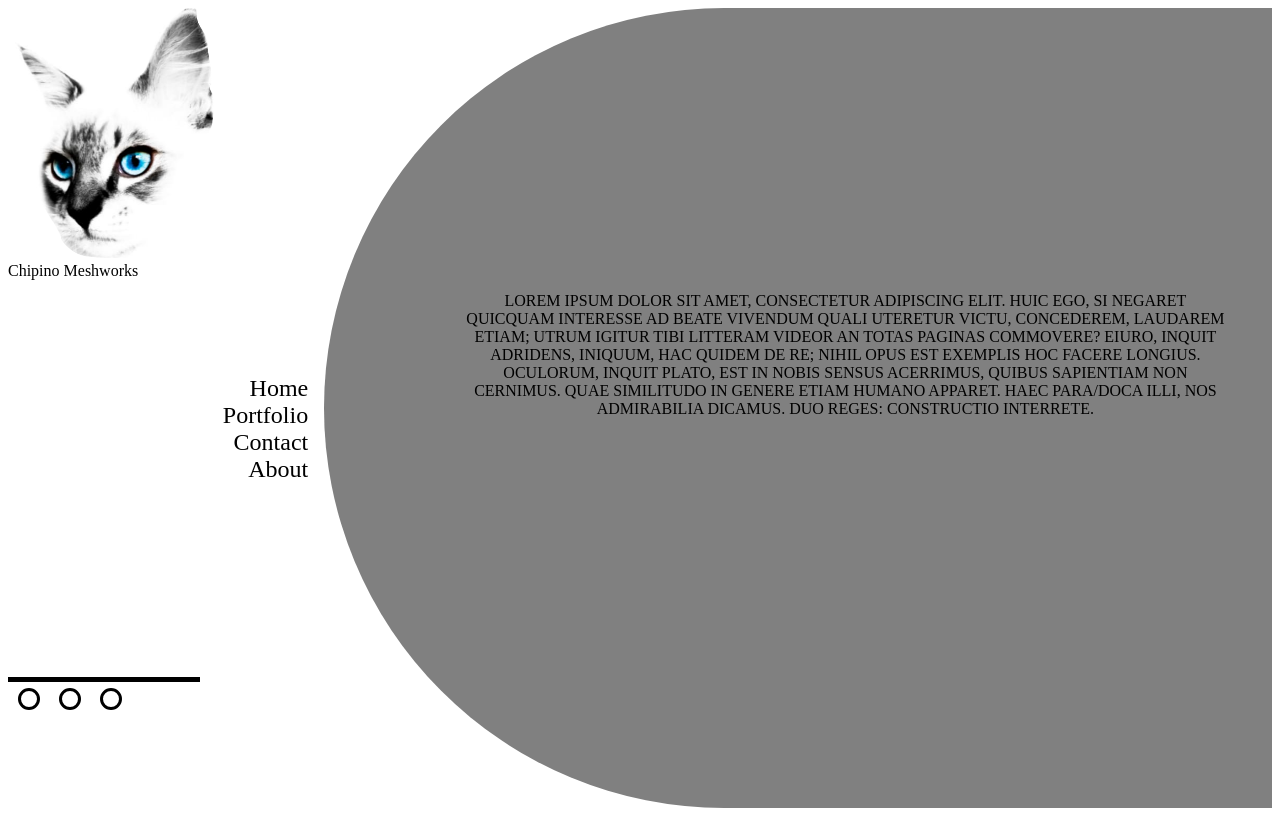
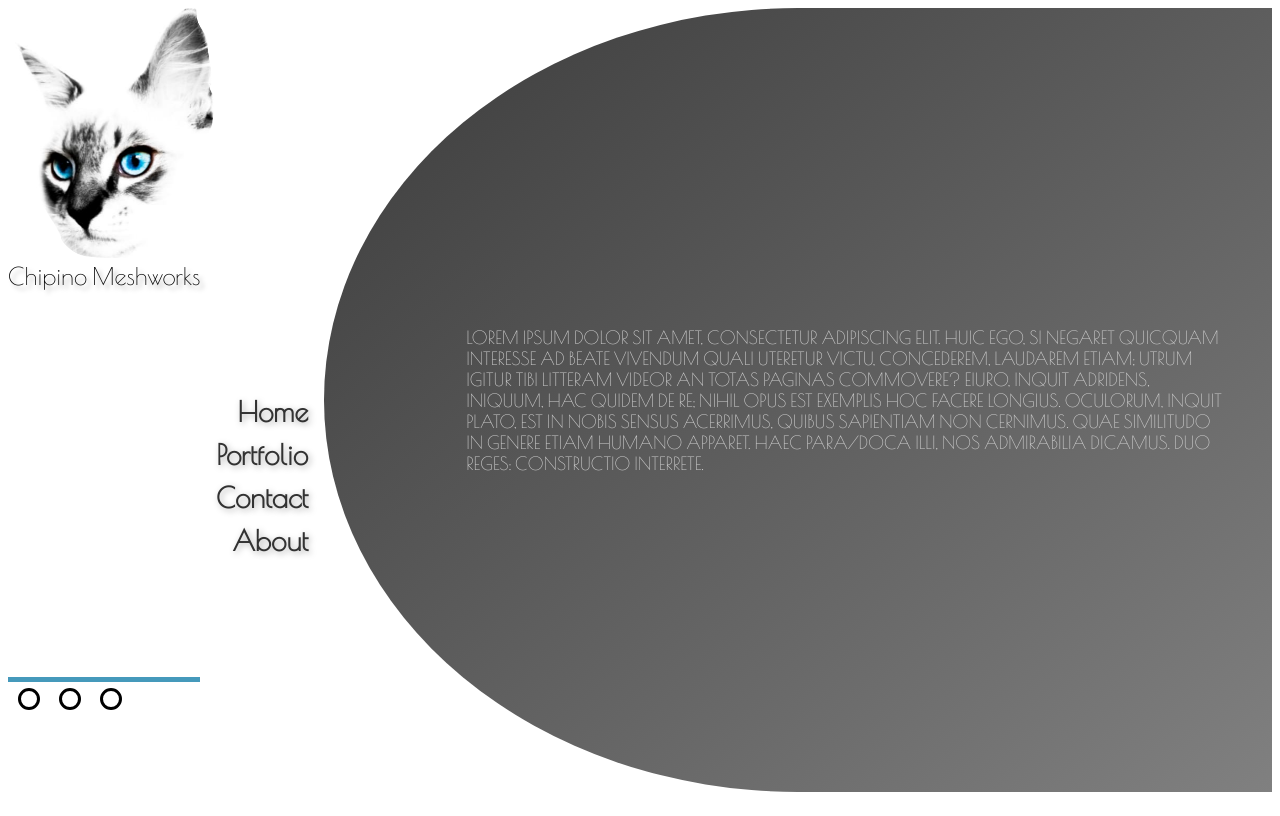
Before and after one commit to harjot85/chipino-frontend, a React (Create React App) app: page / in a window 1280 px wide. Built offline with nearby package versions, Linux system fonts and the light colour scheme; some icons are missing.

Commit message:
Home Page styles

```diff
--- a/src/App.js
+++ b/src/App.js
@@ -6,31 +6,21 @@ import Contact from "./pages/contact/contact";
 import About from "./pages/about/about";
 import store from "./redux/store";
 import { Provider } from "react-redux";
-
+import "./style.css";
 
 class App extends Component {
   render() {
     return (
-
       <Provider store={store}>
         <Router>
-           <div>
-            {/* <ul style={{ background:'turquoise', display: 'flex', 'justify-content':'space-around', 'list-style-type':'none'}}>
-              <li><Link to="/">Home</Link></li> |
-              <li><Link to="/projects">Projects</Link></li> |
-              <li><Link to="/contact">Contact</Link></li> |
-              <li><Link to="/about">About</Link></li>
-            </ul>  */}
-            <div>
-              <Route exact path="/" component={Home} />
-              <Route path="/projects" component={Projects} />
-              <Route path="/contact" component={Contact} />
-              <Route path="/about" component={About} />
-            </div>
+          <div className="app">
+            <Route exact path="/" component={Home} />
+            <Route path="/projects" component={Projects} />
+            <Route path="/contact" component={Contact} />
+            <Route path="/about" component={About} />
           </div>
         </Router>
       </Provider>
-
     );
   }
 }
--- a/src/components/footer/footer.js
+++ b/src/components/footer/footer.js
@@ -2,36 +2,8 @@ import React, { Component } from "react";
 import { connect } from "react-redux";
 import { getSocialMedia } from "../../redux/actions/text";
 import { Row } from "reactstrap";
-import styled from "styled-components";
 
-
-const FooterStyled = styled.div`
-  margin-bottom: 0em;
-  left: 0;
-  bottom: 0;
-  text-align: center;
-`;
-
-const FooterIcon = styled.div`
-  font-size: 32px;
-  color: black;
-  &:hover {
-   color:#42a7f4;
-  }
-`;
-
-const FooterIconContainer = styled.div`
-  margin-top: 3%;
-  margin-left: 5%;
-  margin-right: 5%;
-  border: 3px solid black;
-  border-radius: 50%;
-  padding: 8px;
-
-  &:hover {
-    border-color:#42a7f4;
-   }
-`;
+import { FooterStyled, FooterIcon, FooterIconContainer } from "./styled";
 
 export class Footer extends Component {
   constructor(props) {
@@ -62,7 +34,15 @@ export class Footer extends Component {
         />
         <FooterStyled>
           {/* {console.log(JSON.stringify(p.socialMedia))} */}
-          <Row style={{ display: "flex", borderTop: "5px solid black", position: 'fixed', width:'15%' , bottom: 90 }}>
+          <Row
+            style={{
+              display: "flex",
+              borderTop: "5px solid #4599BB",
+              position: "fixed",
+              width: "15%",
+              bottom: 90
+            }}
+          >
             <FooterIconContainer className="social-div fb">
               <a href="/">
                 <FooterIcon className="fab fa-github" />
--- /dev/null
+++ b/src/components/footer/styled.js
@@ -0,0 +1,29 @@
+import styled from "styled-components";
+
+export const FooterStyled = styled.div`
+  margin-bottom: 0em;
+  left: 0;
+  bottom: 0;
+  text-align: center;
+`;
+
+export const FooterIcon = styled.div`
+  font-size: 32px;
+  color: black;
+  &:hover {
+   color:#42a7f4;
+  }
+`;
+
+export const FooterIconContainer = styled.div`
+  margin-top: 3%;
+  margin-left: 5%;
+  margin-right: 5%;
+  border: 3px solid black;
+  border-radius: 50%;
+  padding: 8px;
+
+  &:hover {
+    border-color:#42a7f4;
+   }
+`;
--- /dev/null
+++ b/src/components/navpanel/navpanel.js
@@ -0,0 +1,64 @@
+import React, { Component } from "react";
+import chester from "../../resources/chester.png";
+
+import { Col, Row } from "reactstrap";
+import { NavigationWrapper, LinkStyled } from "./styled";
+
+export default class NavPanel extends Component {
+  render() {
+    return (
+      <React.Fragment>
+        <Col style={{ width: "25%" }}>
+          <Row>
+            <Col>
+              <img
+                style={{ maxWidth: "300px", maxHeight: "250px" }}
+                src={chester}
+                alt="Chipino Meshworks"
+              />
+            </Col>
+          </Row>
+
+          <Row>
+            <Col
+              style={{
+                fontFamily: "'Poiret One', cursive",
+                fontSize: "24px",
+                textShadow: "4px 4px 4px #aaa"
+              }}
+            >
+              Chipino Meshworks
+            </Col>
+          </Row>
+
+          <Row>
+            <Col>
+              <div
+                style={{
+                  padding: "30% 0 30% 0",
+                  textAlign: "right",
+                  fontWeight: "600"
+                }}
+              >
+                <NavigationWrapper>
+                  <Row style={{ marginTop: "10px" }}>
+                    <LinkStyled to="/">Home</LinkStyled>
+                  </Row>
+                  <Row style={{ marginTop: "10px" }}>
+                    <LinkStyled to="/projects">Portfolio</LinkStyled>
+                  </Row>
+                  <Row style={{ marginTop: "10px" }}>
+                    <LinkStyled to="/contact">Contact</LinkStyled>
+                  </Row>
+                  <Row style={{ marginTop: "10px" }}>
+                    <LinkStyled to="/about">About</LinkStyled>
+                  </Row>
+                </NavigationWrapper>
+              </div>
+            </Col>
+          </Row>
+        </Col>
+      </React.Fragment>
+    );
+  }
+}
--- /dev/null
+++ b/src/components/navpanel/styled.js
@@ -0,0 +1,21 @@
+import { Link } from "react-router-dom";
+import styled from "styled-components";
+
+export const NavigationWrapper = styled.div`
+  font-size: 28px;
+  padding-right: 5%;
+  font-family: "Poiret One", cursive;
+`;
+
+export const LinkStyled = styled(Link)`
+  text-decoration: none;
+  color: black;
+  margin-top: 15px;
+  color: #323232;
+  text-shadow: 2px 2px 6px #aaa
+
+  &:hover {
+    color: #cea100;
+    text-decoration: underline;
+  }
+`;
--- a/src/pages/home/home.js
+++ b/src/pages/home/home.js
@@ -1,109 +1,51 @@
 import React, { Component } from "react";
 import { Col, Row, Container } from "reactstrap";
 import Footer from "../../components/footer/footer";
-import chester from "../../resources/chester.png";
-import { Link } from "react-router-dom";
-import styled from "styled-components";
-
-const NavigationWrapper = styled.div`
-  font-size: 24px;
-  padding-right: 5%;
-`;
-
-const LinkStyled = styled(Link)`
-  text-decoration: none;
-  color: black;
-
-  &:hover {
-    color: #42a7f4;
-  }
-`;
+import NavPanel from "../../components/navpanel/navpanel";
+import { InfoPanelText } from "./styled";
 
 export default class Home extends Component {
   render() {
     return (
-      <Container>
-        <Row style={{ display: "flex", height: "800px" }}>
-          <Col style={{ height: "100%", width: "25%" }}>
-          <Row>
-            <Row>
-              <Col>
-                <img
-                  style={{ maxWidth: "300px", maxHeight: "250px" }}
-                  src={chester}
-                  alt="Chipino Meshworks"
-                />
-              </Col>
-            </Row>
-            </Row>
+      <React.Fragment>
+        <link
+          href="https://fonts.googleapis.com/css?family=Poiret+One"
+          rel="stylesheet"
+        />
+        <Container style={{ height: "100%" }}>
+          <Row style={{ display: "inline-flex", height: "100%" }}>
+            <NavPanel />
+            <Col
 
-            <Row>
-              <Col>Chipino Meshworks</Col>
-            </Row>
+              style={{
+                width: "75%",
+                backgroundColor: "grey",
+                borderRadius: "50% 0 0 50%",
+                backgroundImage: 'linear-gradient(to bottom right, #3B3B3B, grey)'
 
-            <Row>
-              <Col>
-                <div
-                  style={{
-                    padding: "30% 0 30% 0",
-                    textAlign: "right"
-                  }}
-                >
-                  <NavigationWrapper>
-                    <Row>
-                      <LinkStyled to="/">Home</LinkStyled>
-                    </Row>
-                    <Row>
-                      <LinkStyled to="/projects">Portfolio</LinkStyled>
-                    </Row>
-                    <Row>
-                      <LinkStyled to="/contact">Contact</LinkStyled>
-                    </Row>
-                    <Row>
-                      <LinkStyled to="/about">About</LinkStyled>
-                    </Row>
-                  </NavigationWrapper>
-                </div>
-              </Col>
-            </Row>
-
-            <Row>
-              <Col>
-                <Footer />
-              </Col>
-            </Row>
-          </Col>
-          <Col
-            style={{
-              height: "100%",
-              width: "75%",
-              backgroundColor: "grey",
-              borderRadius: "400px 0 0 400px"
-            }}
-          >
-            <div
-              style={{
-                textAlign: "center",
-                paddingTop: "30%",
-                paddingLeft: "15%",
-                paddingRight: "5%",
-                display: "inline-block",
-                verticalAlign: "middle"
               }}
             >
-              LOREM IPSUM DOLOR SIT AMET, CONSECTETUR ADIPISCING ELIT. HUIC EGO,
-              SI NEGARET QUICQUAM INTERESSE AD BEATE VIVENDUM QUALI UTERETUR
-              VICTU, CONCEDEREM, LAUDAREM ETIAM; UTRUM IGITUR TIBI LITTERAM
-              VIDEOR AN TOTAS PAGINAS COMMOVERE? EIURO, INQUIT ADRIDENS,
-              INIQUUM, HAC QUIDEM DE RE; NIHIL OPUS EST EXEMPLIS HOC FACERE
-              LONGIUS. OCULORUM, INQUIT PLATO, EST IN NOBIS SENSUS ACERRIMUS,
-              QUIBUS SAPIENTIAM NON CERNIMUS. QUAE SIMILITUDO IN GENERE ETIAM
-              HUMANO APPARET. HAEC PARA/DOCA ILLI, NOS ADMIRABILIA DICAMUS. DUO
-              REGES: CONSTRUCTIO INTERRETE.
-            </div>
+              <InfoPanelText>
+                LOREM IPSUM DOLOR SIT AMET, CONSECTETUR ADIPISCING ELIT. HUIC
+                EGO, SI NEGARET QUICQUAM INTERESSE AD BEATE VIVENDUM QUALI
+                UTERETUR VICTU, CONCEDEREM, LAUDAREM ETIAM; UTRUM IGITUR TIBI
+                LITTERAM VIDEOR AN TOTAS PAGINAS COMMOVERE? EIURO, INQUIT
+                ADRIDENS, INIQUUM, HAC QUIDEM DE RE; NIHIL OPUS EST EXEMPLIS HOC
+                FACERE LONGIUS. OCULORUM, INQUIT PLATO, EST IN NOBIS SENSUS
+                ACERRIMUS, QUIBUS SAPIENTIAM NON CERNIMUS. QUAE SIMILITUDO IN
+                GENERE ETIAM HUMANO APPARET. HAEC PARA/DOCA ILLI, NOS
+                ADMIRABILIA DICAMUS. DUO REGES: CONSTRUCTIO INTERRETE.
+              </InfoPanelText>
+
+            </Col>
+          </Row>
+        </Container>
+        <Row>
+          <Col>
+            <Footer />
           </Col>
         </Row>
-      </Container>
+      </React.Fragment>
     );
   }
 }
--- /dev/null
+++ b/src/pages/home/styled.js
@@ -0,0 +1,12 @@
+import styled from "styled-components";
+
+export const InfoPanelText = styled.div`
+    position: relative;
+    top: 50%;
+    transform: translateY(-50%);
+    padding-left: 15%;
+    padding-right: 5%;
+    font-size: 18px;
+    color: #CDCDCD;
+    font-family: Poiret One, cursive;
+`;
--- /dev/null
+++ b/src/style.css
@@ -0,0 +1,19 @@
+html {
+  height: 100%;
+}
+
+body {
+  position: fixed;
+  top: 0;
+  bottom: 0;
+  right: 0;
+  left: 0;
+}
+
+#root {
+  height: 100%;
+}
+
+.app {
+  height: 100%;
+}
```
Also changed, not shown: 1 other file (tests, documents, lock files or other folders).
